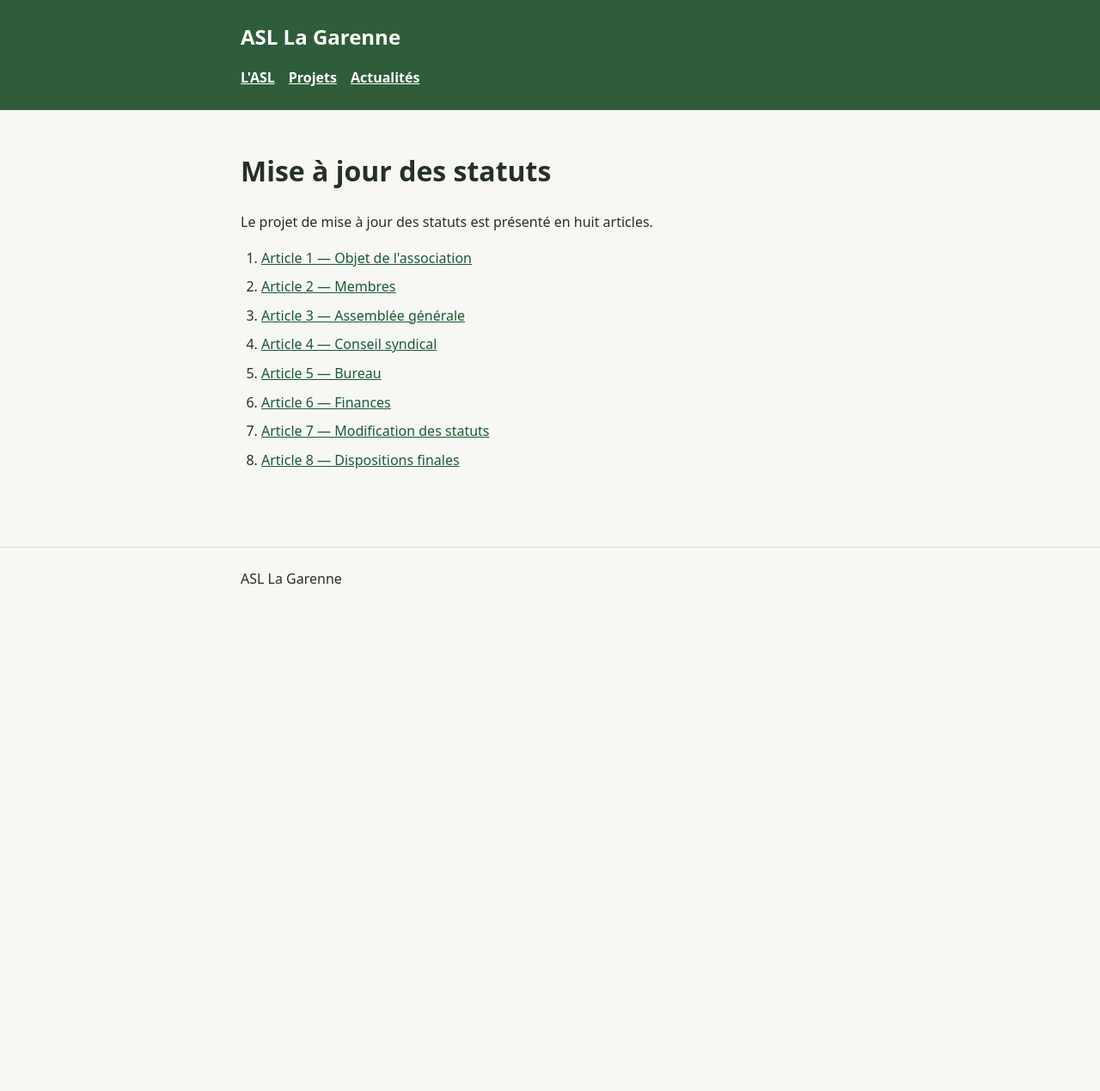
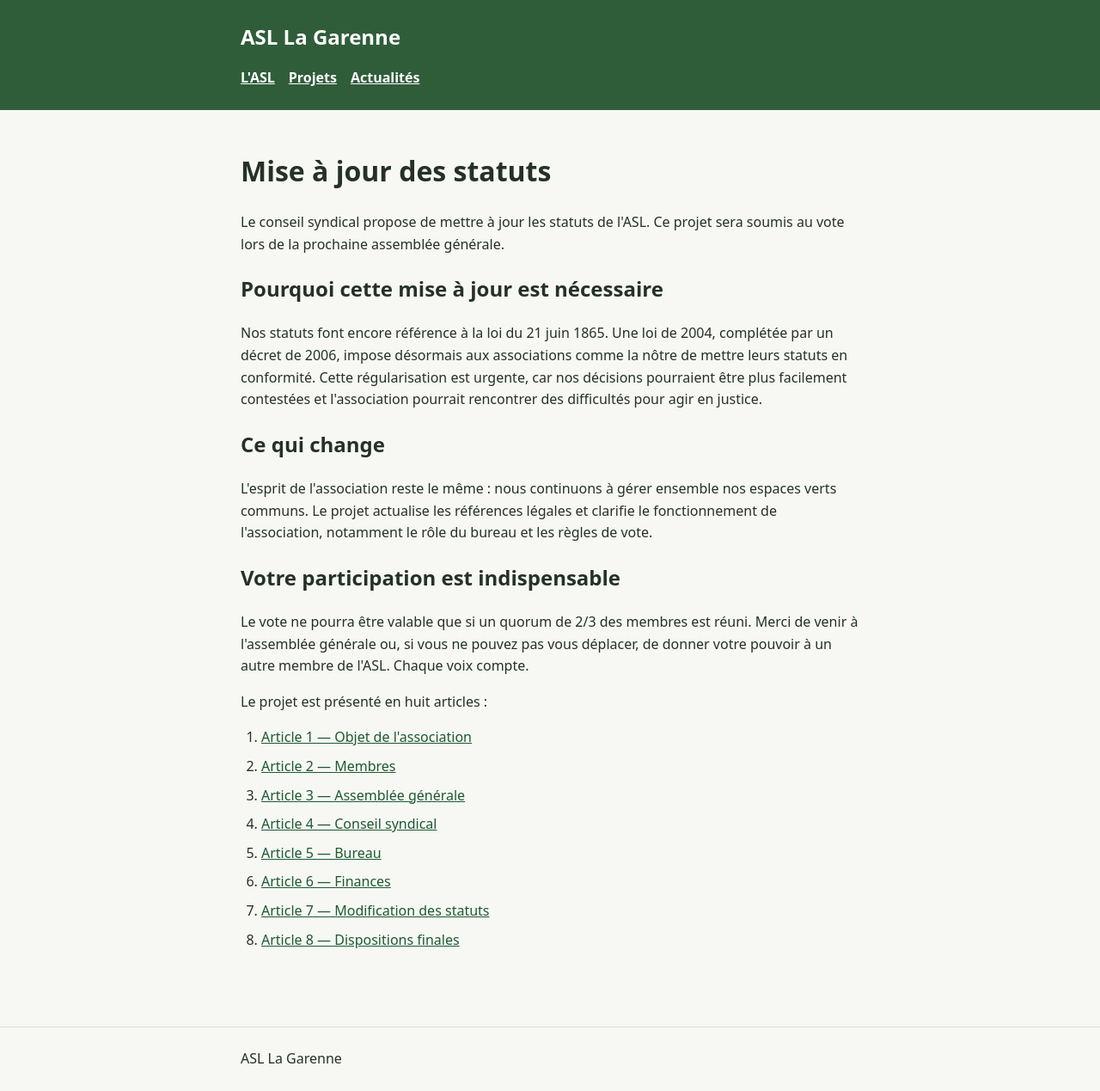
Before and after one commit to asl-la-garenne/asl-la-garenne.github.io, a Jekyll site: the page built from projets/status/index.md, in a window 1280 px wide. Shown: the whole page at 86% size. Built offline with Jekyll 4.4.1, drawn with Linux system fonts in a browser that asks for light colours; before the commit the page ends 900 px from its top, so only the background shows below that.

Commit message:
Add context to status project home
Co-authored-by: magnetik <345029+magnetik@users.noreply.github.com>

```diff
--- a/projets/status/index.md
+++ b/projets/status/index.md
@@ -5,7 +5,18 @@ permalink: /projets/status/
 ---
 
 <h1>Mise à jour des statuts</h1>
-<p>Le projet de mise à jour des statuts est présenté en huit articles.</p>
+<p>Le conseil syndical propose de mettre à jour les statuts de l'ASL. Ce projet sera soumis au vote lors de la prochaine assemblée générale.</p>
+
+<h2>Pourquoi cette mise à jour est nécessaire</h2>
+<p>Nos statuts font encore référence à la loi du 21 juin 1865. Une loi de 2004, complétée par un décret de 2006, impose désormais aux associations comme la nôtre de mettre leurs statuts en conformité. Cette régularisation est urgente, car nos décisions pourraient être plus facilement contestées et l'association pourrait rencontrer des difficultés pour agir en justice.</p>
+
+<h2>Ce qui change</h2>
+<p>L'esprit de l'association reste le même : nous continuons à gérer ensemble nos espaces verts communs. Le projet actualise les références légales et clarifie le fonctionnement de l'association, notamment le rôle du bureau et les règles de vote.</p>
+
+<h2>Votre participation est indispensable</h2>
+<p>Le vote ne pourra être valable que si un quorum de 2/3 des membres est réuni. Merci de venir à l'assemblée générale ou, si vous ne pouvez pas vous déplacer, de donner votre pouvoir à un autre membre de l'ASL. Chaque voix compte.</p>
+
+<p>Le projet est présenté en huit articles :</p>
 
 <ol class="article-list">
   {% assign statutes = "01|Objet de l'association,02|Membres,03|Assemblée générale,04|Conseil syndical,05|Bureau,06|Finances,07|Modification des statuts,08|Dispositions finales" | split: "," %}
```
